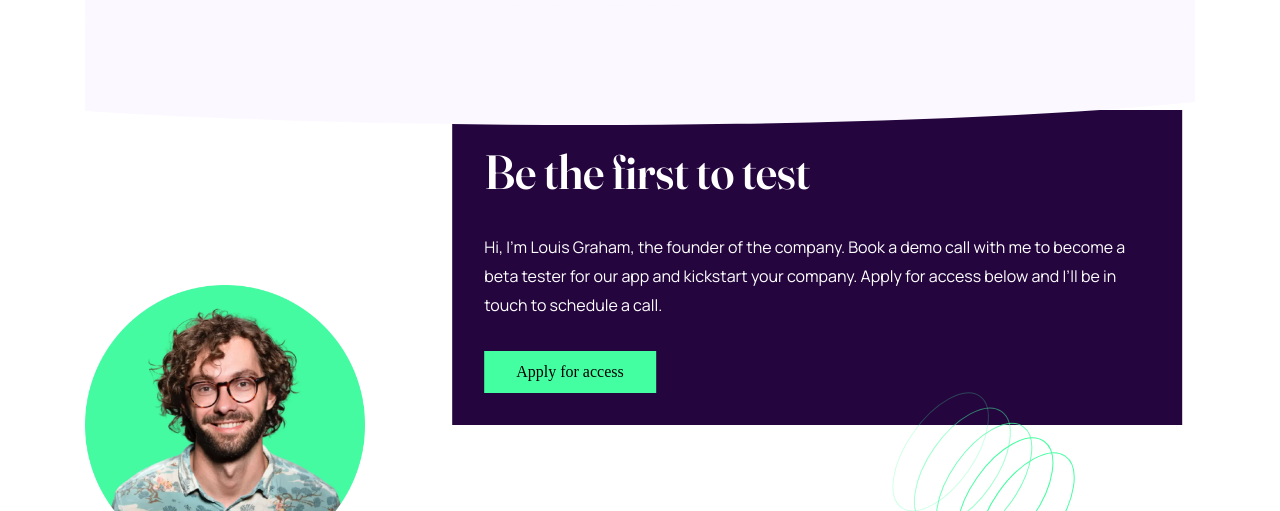
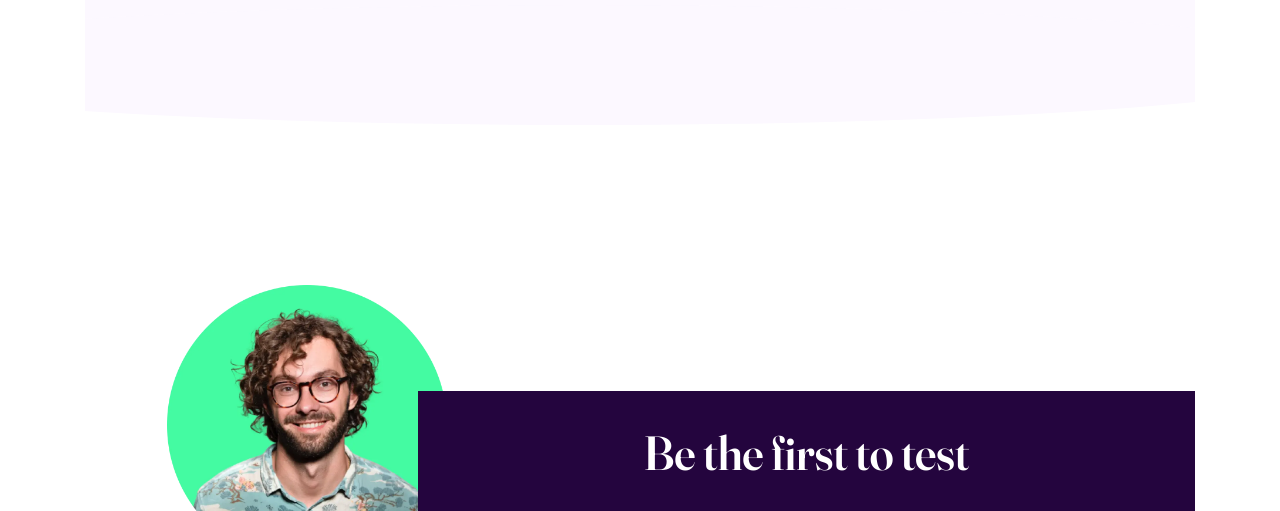
Before and after one commit to jonghwascript/workit-landing, a website: page index.html in a window 1280 px wide. Shown: the part 950-1461 px from the top of the page. Drawn offline with Linux system fonts and the light colour scheme.

Commit message:
fix: change avatar placement to grid to fix large viewport layout
- Replace `float: right` with CSS `grid` for avatar positioning
- Fix an issue where the avatar layout becomes uncontrollable on viewports larger than 1200px

```diff
--- a/src/scss/style.scss
+++ b/src/scss/style.scss
@@ -352,7 +352,9 @@ main {
     position: relative;
 
     @include m.mq('tablet') {
-      display: flow-root;
+      display: grid;
+      grid-template-columns: repeat(20, 1fr);
+      grid-template-rows: 1fr;
     }
 
     .avatar {
@@ -364,7 +366,12 @@ main {
       margin: 0 auto;
 
       @include m.mq('tablet') {
-        float: left;
+        grid-column: 1 / 9;
+        grid-row:  1;
+      }
+      @include m.mq('desktop') {
+        grid-column: 1 / 9;
+        grid-row:  1;
       }
     }
 
@@ -376,17 +383,17 @@ main {
       color: $white-color;
       text-align: center;
       position: relative;
+      z-index: 5;
 
       @include m.mq('tablet') {
-        max-width: 504px;
-        text-align: left;
-        float: right;
-        transform: translate(-4vw, -8vh);
+        grid-column: 6 / -1;
+        grid-row: 1;
+        margin-top: 161px;
       }
-
       @include m.mq('desktop') {
-        max-width: 730px;
-        transform: translate(-1vw, -16vh);
+        grid-column: 7 / -1;
+        grid-row: 1;
+        margin-top: 106px;
       }
 
       .title {
@@ -426,13 +433,14 @@ main {
 
       .hero-bottom {
         position: absolute;
-        bottom: -6%;
+        bottom: -20%;
         right: 10%;
         width: 200px;
         height: 200px;
         background-image: url(../images/bg-pattern-3.svg);
         background-repeat: no-repeat;
         background-position: center center;
+        z-index: 15;
       }
     }
   }
@@ -440,10 +448,6 @@ main {
 
 footer {
   margin-block-start: 80px;
-
-  @include m.mq('tablet') {
-    margin-block-start: 0;
-  }
 
   img {
     width: 95.76;
```
Also changed, not shown: css/style.css, 1 other file.
